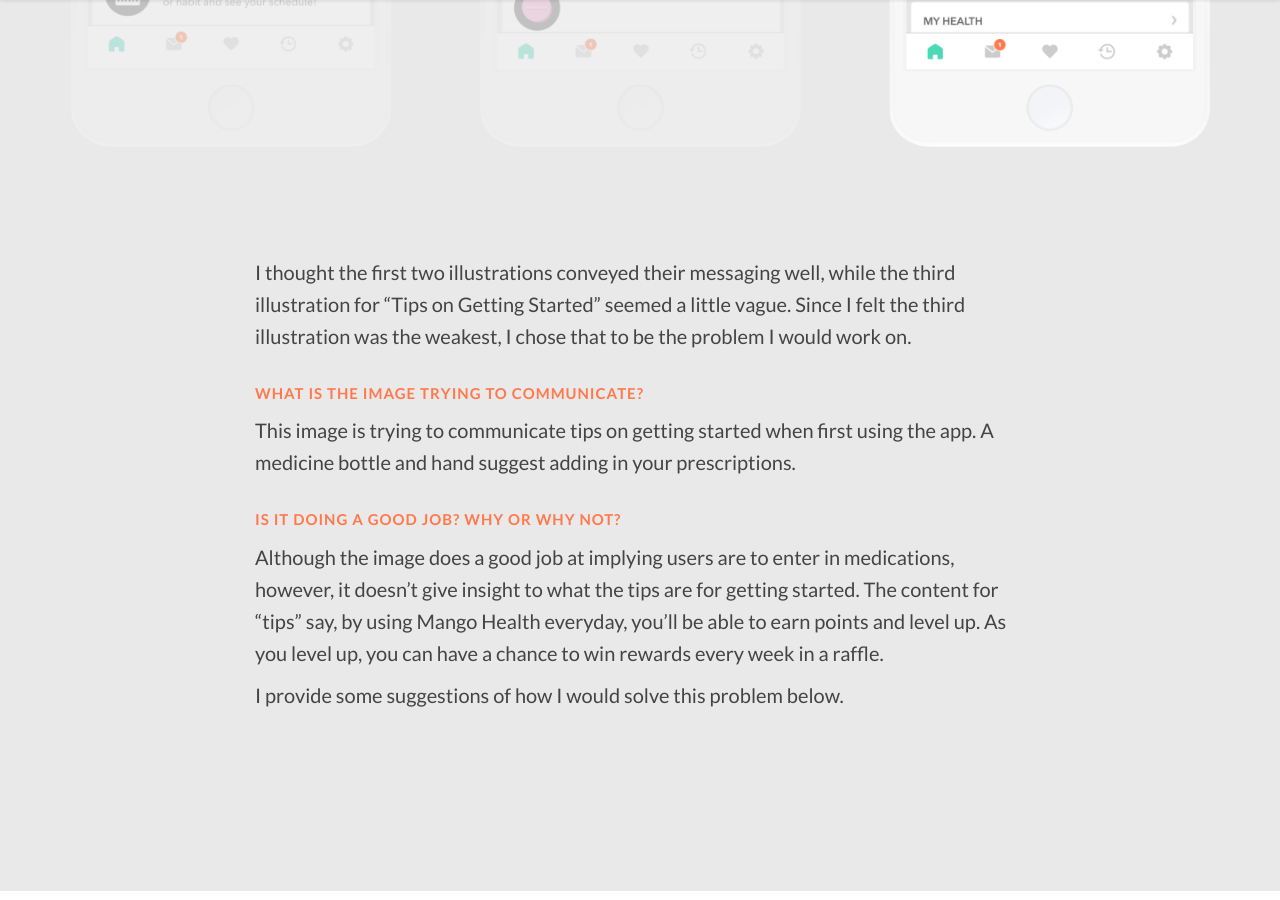
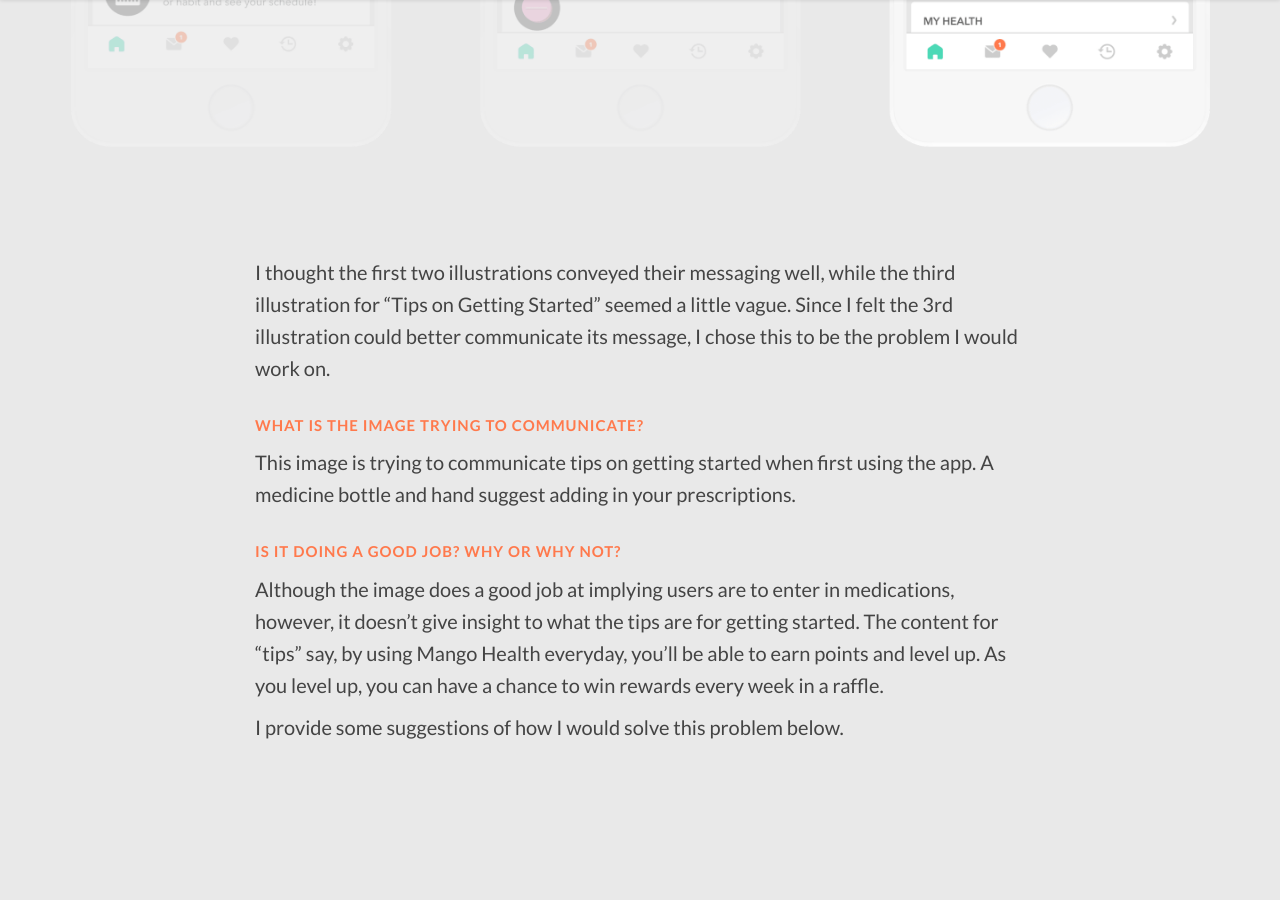
Before and after one commit to btamps/btamps.github.io, a Jekyll site: the page built from mango-health-assignment/index.markdown, in a window 1280 px wide and 900 px high, scrolled down 1963 px. Built offline with Jekyll 4.4.1, drawn with Linux system fonts in a browser that asks for light colours; nearby versions of some CDN libraries; some of the changed text lies outside the part shown.

Commit message:
content edits

```diff
--- a/mango-health-assignment/index.markdown
+++ b/mango-health-assignment/index.markdown
@@ -45,7 +45,7 @@ exclude_from_nav: true
         <img src="../img/mango/mango-options.png" alt="Mango Health">
       </figure>
       <div class="col-sm-8 description center">
-        <p>I thought the first two illustrations conveyed their messaging well, while the third illustration for “Tips on Getting Started” seemed a little vague. Since I felt the third illustration was the weakest, I chose that to be the problem I would work on.</p>
+        <p>I thought the first two illustrations conveyed their messaging well, while the third illustration for “Tips on Getting Started” seemed a little vague. Since I felt the 3rd illustration could better communicate its message, I chose this to be the problem I would work on.</p>
 
         <h4>What is the image trying to communicate?</h4>
         <p>This image is trying to communicate tips on getting started when first using the app. A medicine bottle and hand suggest adding in your prescriptions.</p>
```
Also changed, not shown: other parts of mango-health-assignment/index.markdown (+1 -1 lines).
